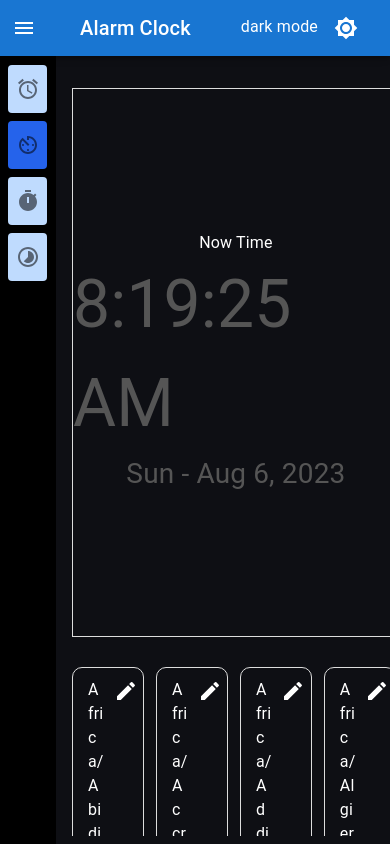
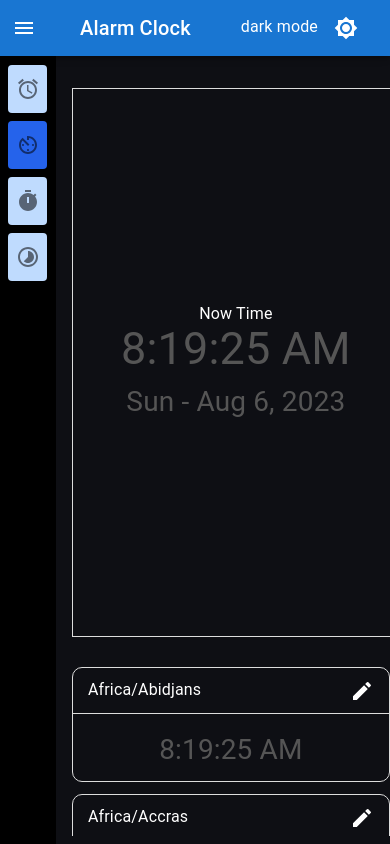
Before and after one commit to ayushivivek/alram, a Next.js app: page /time in a window 390 px wide. Shown: the top 844 px of the page. Built offline with nearby package versions, Linux system fonts and the light colour scheme.

Commit message:
Fixed chnages

```diff
--- a/pages/index.js
+++ b/pages/index.js
@@ -222,7 +222,10 @@ const AlarmClockPage = () => {
         </div>
       </div>
       <Modal className="modalBox" open={open} onClose={() => setOpen(false)}>
-        <Box sx={{ width: 600, backgroundColor: "white" }}>
+        <Box
+          sx={{ width: 600, backgroundColor: "white" }}
+          className="popup_timer_wrp"
+        >
           <h2
             id="parent-modal-title"
             style={{
--- a/pages/time.js
+++ b/pages/time.js
@@ -129,6 +129,7 @@ const TimerPage = () => {
       </div>
       <Modal className="modalBox" open={open}>
         <Box
+          className="popup_timer_wrp"
           sx={{
             width: 600,
             backgroundColor: "white",
--- a/pages/timer.js
+++ b/pages/timer.js
@@ -490,6 +490,7 @@ const TimePage = () => {
       </div>
       <Modal className="modalBox" open={open}>
         <Box
+          className="popup_timer_wrp"
           sx={{
             width: 600,
             backgroundColor: "white",
@@ -531,6 +532,7 @@ const TimePage = () => {
               sx={{
                 display: "flex",
                 width: "100%",
+                gap: "5px",
                 padding: "0px 10px 5px 10px;",
               }}
             >
--- a/styles/globals.css
+++ b/styles/globals.css
@@ -96,7 +96,25 @@ body {
     width: 100%;
   }
   .timeHeading {
-    font-size: 66px;
+    font-size: 45px;
+    text-align: center;
+    line-height: 1;
+    margin-bottom: 10px;
+  }
+  .parent .whiteTimeBoxTime.child {
+    width: calc(100% - 10px);
+    margin-bottom: 0;
+    min-height: 115px;
+    max-height: initial;
+  }
+  .list .listChid {
+    width: calc(100% - 10px);
+  }
+  .addbtnwhitebox.child {
+    width: calc(100% - 10px);
+    margin: 10px 0;
+    min-height: 100px;
+    max-height: 100px;
   }
   .icon_list_wrp li a .MuiListItemButton-gutters {
     padding: 0 !important;
@@ -116,6 +134,17 @@ body {
   }
   .css-1vh3fpr-MuiDrawer-docked .MuiDrawer-paper {
     transition: all ease 0.7s;
+  }
+  .css-8atqhb {
+    width: calc(100% - 56px);
+  }
+  .list {
+    max-height: 500px;
+    overflow-y: auto;
+  }
+  .modalBox .popup_timer_wrp {
+    width: 95%;
+    margin: 0 auto;
   }
 }
 
```
